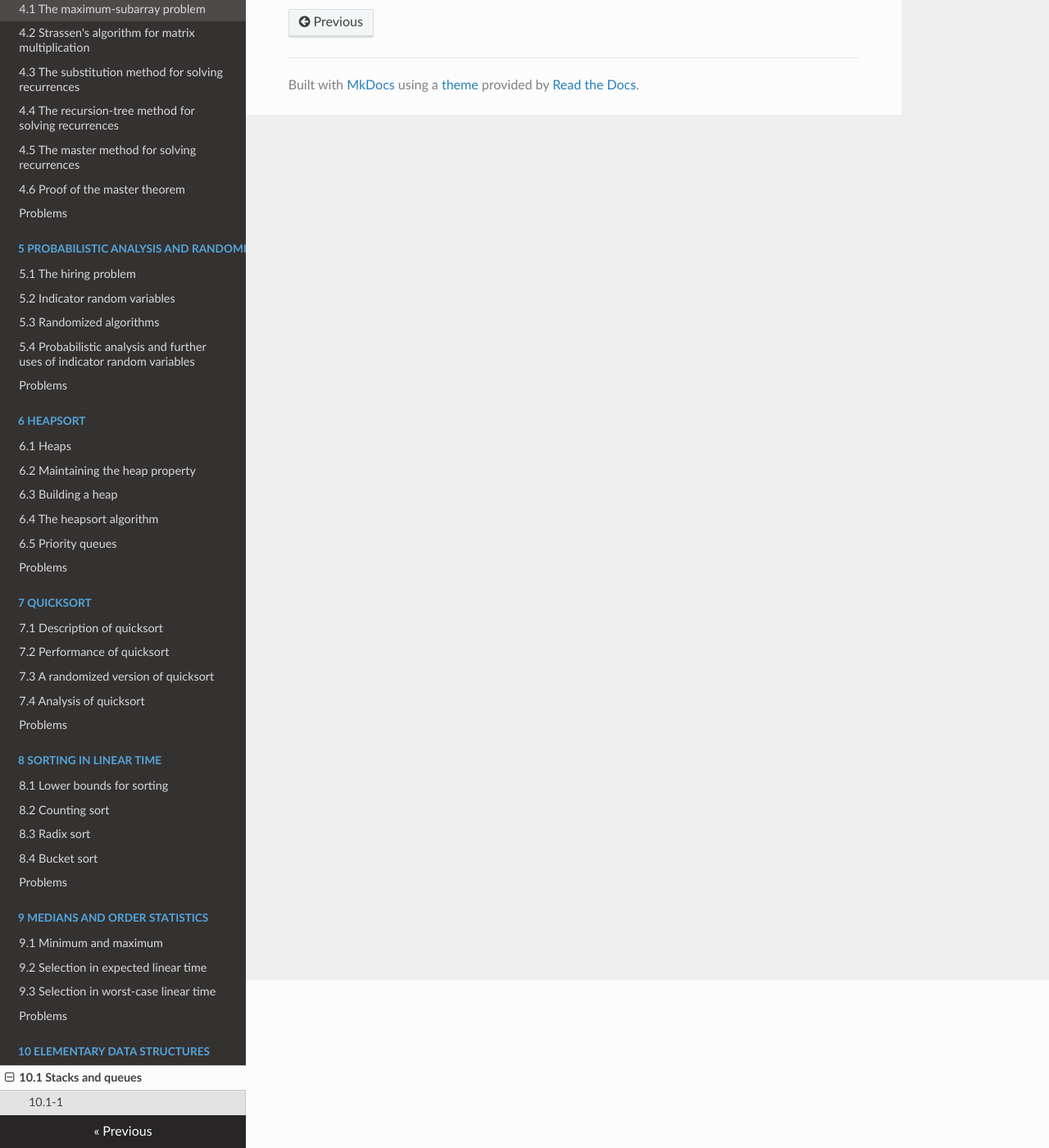
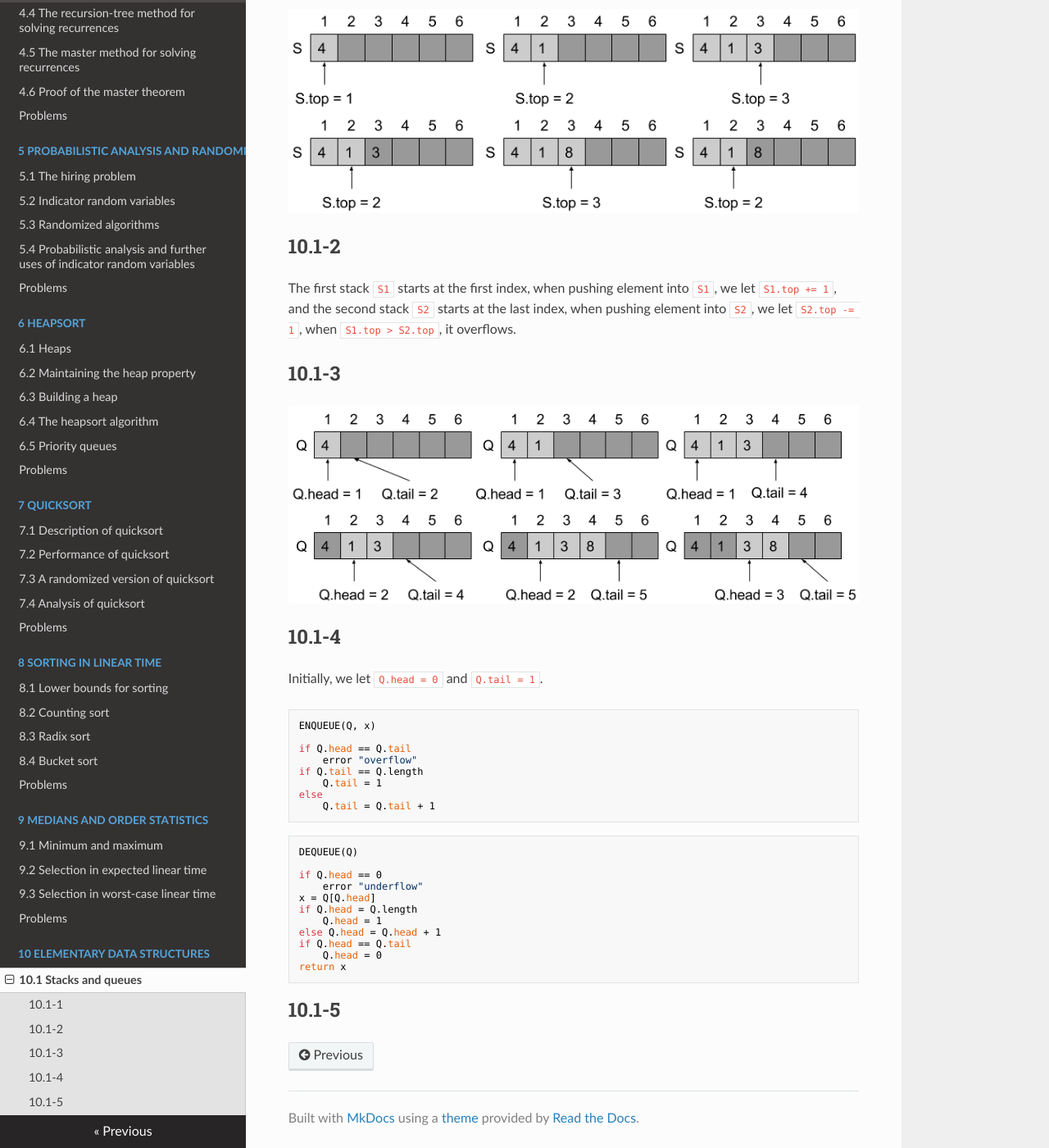
Before and after one commit to Frederick-S/Introduction-to-Algorithms-Notes, an MkDocs documentation site: the page built from docs/10-Elementary-Data-Structures/10.1-Stacks-and-queues.md, in a window 1280 px wide and 1400 px high, scrolled down 205 px. Shown: the whole window at 82% size. Built offline with MkDocs 1.6.1, drawn with Linux system fonts in a browser that asks for light colours; nearby versions of some CDN libraries; old or Windows-style settings are respelled for this version of MkDocs.

Commit message:
Update 10.1

````diff
--- a/docs/10-Elementary-Data-Structures/10.1-Stacks-and-queues.md
+++ b/docs/10-Elementary-Data-Structures/10.1-Stacks-and-queues.md
@@ -1,2 +1,39 @@
 # 10.1 Stacks and queues
 ## 10.1-1
+![Alt text](./10.1-1.png)
+
+## 10.1-2
+The first stack `S1` starts at the first index, when pushing element into `S1`, we let `S1.top += 1`, and the second stack `S2` starts at the last index, when pushing element into `S2`, we let `S2.top -= 1`, when `S1.top > S2.top`, it overflows.
+
+## 10.1-3
+![Alt text](./10.1-3.png)
+
+## 10.1-4
+Initially, we let `Q.head = 0` and `Q.tail = 1`.
+
+```
+ENQUEUE(Q, x)
+
+if Q.head == Q.tail
+    error "overflow"
+if Q.tail == Q.length
+    Q.tail = 1
+else
+    Q.tail = Q.tail + 1
+```
+
+```
+DEQUEUE(Q)
+
+if Q.head == 0
+    error "underflow"
+x = Q[Q.head]
+if Q.head = Q.length
+    Q.head = 1
+else Q.head = Q.head + 1
+if Q.head == Q.tail
+    Q.head = 0
+return x
+```
+
+## 10.1-5
````
